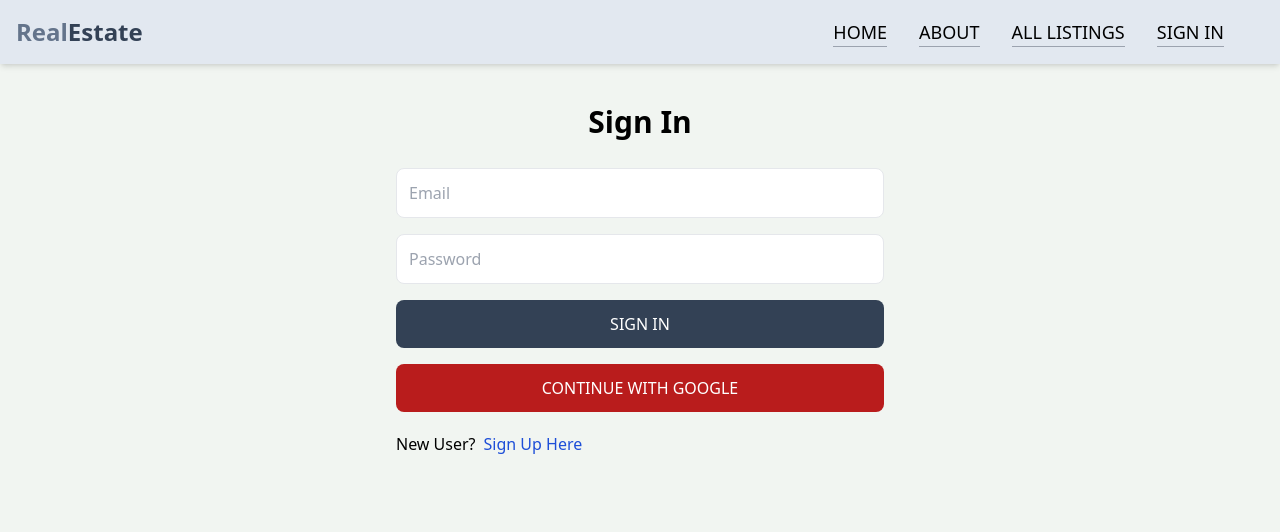
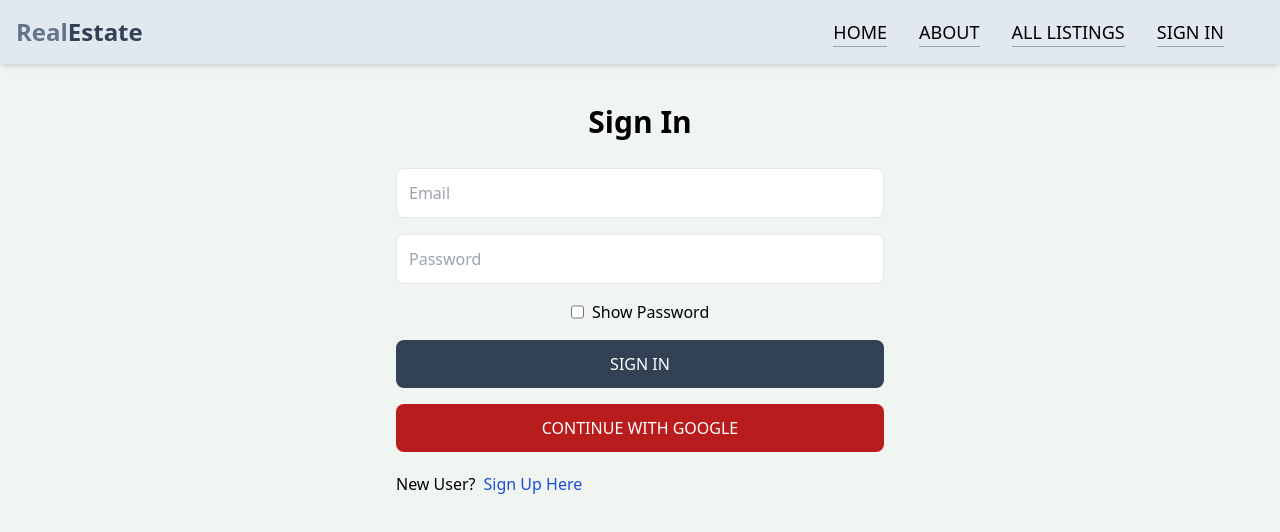
Before and after one commit to aunshpatel/realestate, a React (Vite) app in the folder client/: page /sign-in in a window 1280 px wide. Shown: the top 532 px of the page. Built offline with nearby package versions, Linux system fonts and the light colour scheme; no server answers.

Commit message:
Add toggle for show/hide password

```diff
--- a/client/src/pages/SignIn.jsx
+++ b/client/src/pages/SignIn.jsx
@@ -9,6 +9,15 @@ export default function SignIn() {
   const { loading, error } = useSelector((state) => state.user)
   const navigate = useNavigate();
   const dispatch = useDispatch();
+
+  function passwordToggle() {
+    var x = document.getElementById("password");
+    if (x.type === "password") {
+      x.type = "text";
+    } else {
+      x.type = "password";
+    }
+  }
 
   const handleChange = (e) =>{
     setFormData({
@@ -53,6 +62,10 @@ export default function SignIn() {
 
         <input type="password" name="password" id="password" placeholder='Password' className='border p-3 rounded-lg' onChange={handleChange}/>
 
+        <div className='flex flex-row justify-center float-right'>
+          <input type="checkbox" onClick={passwordToggle} /> &nbsp; Show Password
+        </div>
+
         <button disabled={loading} id="signUp" className='bg-slate-700 text-white p-3 rounded-lg uppercase hover:placeholder-opacity-95 disabled:placeholder-opacity-80' onChange={handleChange}>
           {loading?'Loading':'Sign In'}
         </button>
--- a/client/src/pages/SignUp.jsx
+++ b/client/src/pages/SignUp.jsx
@@ -7,6 +7,15 @@ export default function SignUp() {
   const [error, setError] = useState(null);
   const [loading, setLoading] = useState(false);
   const navigate = useNavigate();
+
+  function passwordToggle() {
+    var x = document.getElementById("password");
+    if (x.type === "password") {
+      x.type = "text";
+    } else {
+      x.type = "password";
+    }
+  }
 
   const handleChange = (e) =>{
     setFormData({
@@ -61,6 +70,10 @@ export default function SignUp() {
 
         <input type="password" name="password" id="password" placeholder='Password' className='border p-3 rounded-lg' onChange={handleChange}/>
 
+          <div className='flex flex-row justify-center float-right'>
+            <input type="checkbox" onClick={passwordToggle} /> &nbsp; Show Password
+          </div>
+
         <button disabled={loading} id="signUp" className='bg-slate-700 text-white p-3 rounded-lg uppercase hover:placeholder-opacity-95 disabled:placeholder-opacity-80' onChange={handleChange}>
           {loading?'Loading':'Sign Up'}
 
```
